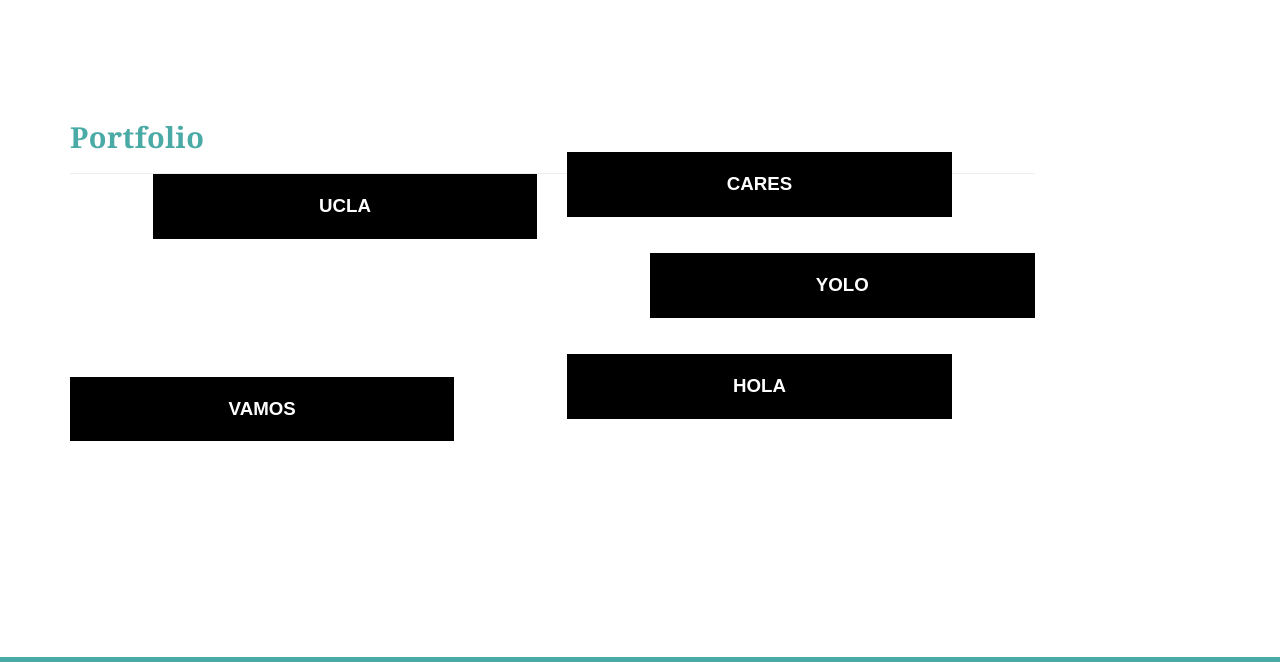
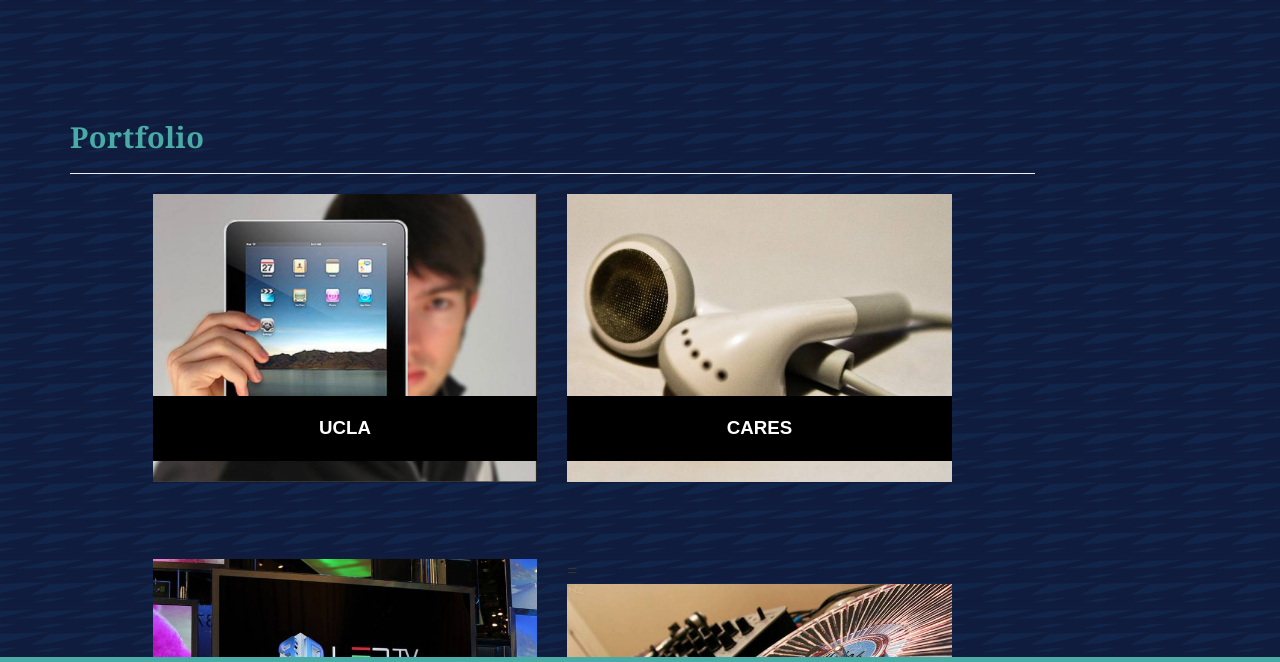
Before and after one commit to es9156967/Homework2, a plain HTML site: page portfolio.html in a window 1280 px wide. Shown: the part 93-755 px from the top of the page. Drawn offline with nearby package versions, Linux system fonts and the light colour scheme.

Commit message:
re-adding all images

```diff
--- a/assets/css/style.css
+++ b/assets/css/style.css
@@ -1,5 +1,5 @@
 body {
-    background-image : url("../IMAGES2/dark-paths.png");
+    background-image : url("../images/dark-paths.png");
     background-repeat: repeat;
     font-family      : "Arial", "Helvetica Neue", "Helvetica", sans-serif;
     font-size        : 17px;
--- a/portfolio.html
+++ b/portfolio.html
@@ -56,7 +56,7 @@
                         <!-- Portfolio items -->
                         <div class="col-xs-8 col-xs-offset-2 col-sm-5 col-sm-offset-1 col-md-8 col-md-offset-2 col-lg-5 col-lg-offset-1">
                             <figure class="portfolio">
-                                    <img class="img-responsive" src="Assets2/IMAGES2/rpg.jpg" alt="full stack developer for Central Austin Toastmasters">
+                                    <img class="img-responsive" src="assets/images/ipad.png" alt="full stack developer for Central Austin Toastmasters">
                                     <figcaption><strong>UCLA</strong></figcaption>
                                 </a>
                             </figure>
@@ -64,7 +64,7 @@
 
                         <div class="col-xs-8 col-xs-offset-2 col-sm-5 col-sm-offset-0 col-md-8 col-md-offset-2 col-lg-5 col-lg-offset-0">
                             <figure class="portfolio">
-                                    <img class="img-responsive" src="Assets2/IMAGES2/TREE.png" alt="technical writer for crunchingnumbers.live">
+                                    <img class="img-responsive" src="assets/images/trivia.jpg" alt="technical writer for crunchingnumbers.live">
                                     <figcaption><strong>CARES</strong></figcaption>
                                 </a>
                             </figure>
@@ -72,7 +72,7 @@
 
                         <div class="col-xs-8 col-xs-offset-2 col-sm-5 col-sm-offset-1 col-md-8 col-md-offset-2 col-lg-5 col-lg-offset-1">
                             <figure class="portfolio">
-                                    <img class="img-responsive" src="Assets2/IMAGES2/ipad.png" alt="full stack developer for isogeometric analysis">
+                                    <img class="img-responsive" src="assets/images/rockpaperscissors.jpg" alt="full stack developer for isogeometric analysis">
                                     <figcaption><strong>YOLO</strong></figcaption>
                                 </a>
                             </figure>
@@ -80,7 +80,7 @@
 
                         <div class="col-xs-8 col-xs-offset-2 col-sm-5 col-sm-offset-0 col-md-8 col-md-offset-2 col-lg-5 col-lg-offset-0">
                             <figure class="portfolio">
-=                                    <img class="img-responsive" src="Assets2/IMAGES2/rockpaperscissors.jpg" alt="project 4">
+=                                    <img class="img-responsive" src="assets/images/rpg.jpg" alt="project 4">
                                     <figcaption><strong>VAMOS</strong></figcaption>
                                 </a>
                             </figure>
@@ -88,7 +88,7 @@
 
                         <div class="col-xs-8 col-xs-offset-2 col-sm-5 col-sm-offset-1 col-md-8 col-md-offset-2 col-lg-5 col-lg-offset-1">
                             <figure class="portfolio">
-                                    <img class="img-responsive" src="Assets2/IMAGES2/trivia.jpg" alt="project 5">
+                                    <img class="img-responsive" src="assets/images/ucla.jpg" alt="project 5">
                                     <figcaption><strong>HOLA</strong></figcaption>
                                 </a>
                             </figure>
```
Also changed, not shown: index.html (+1 -1 lines), assets/images/TREE.png (added), assets/images/dark-paths.png (added), assets/images/diamond.png (added), assets/images/ipad.png (added), assets/images/mosaic.png (added), assets/images/rockpaperscissors.jpg (added), assets/images/rpg.jpg (added), assets/images/trivia.jpg (added), assets/images/ucla.jpg (added), 1 other file.
